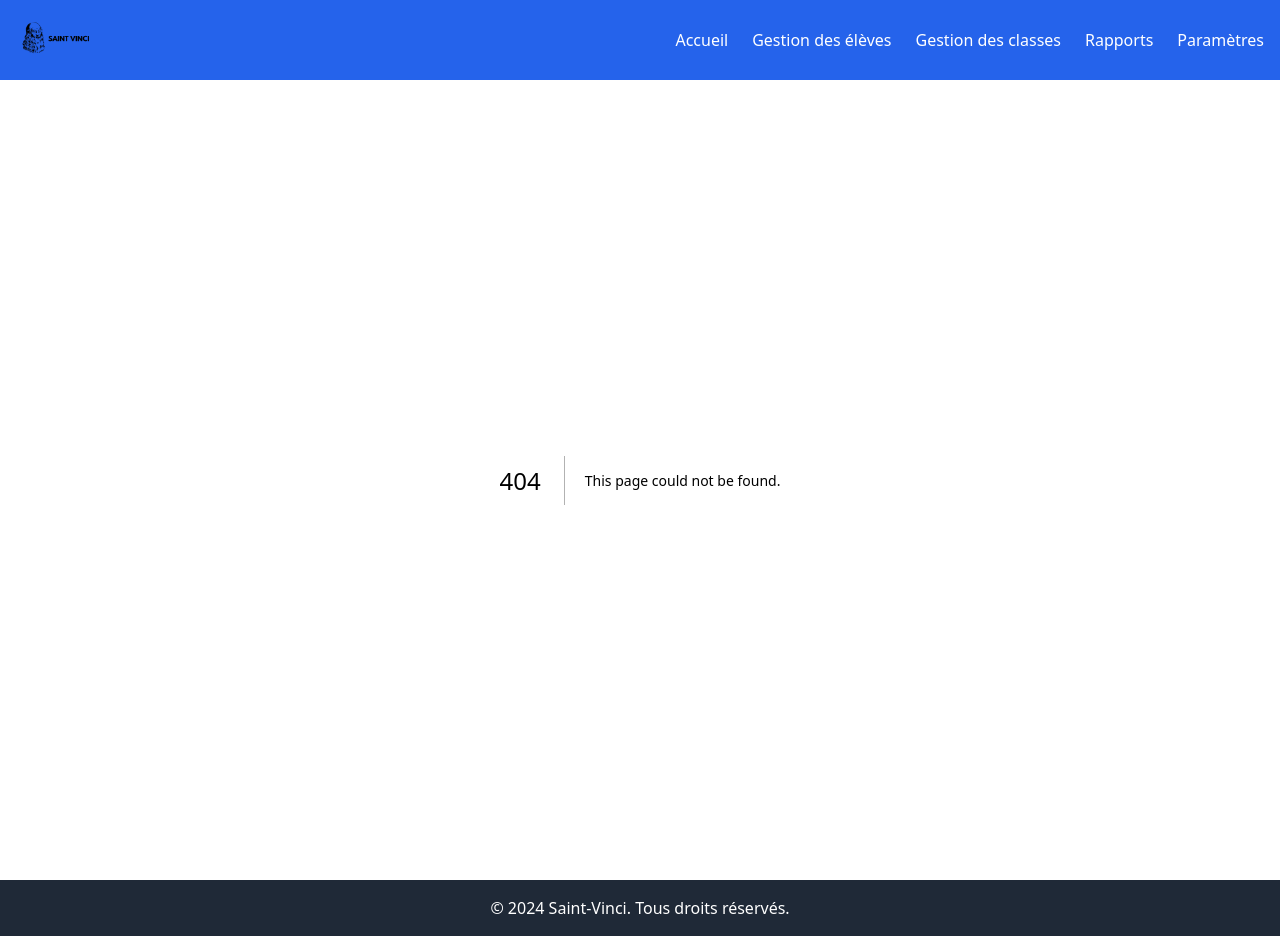
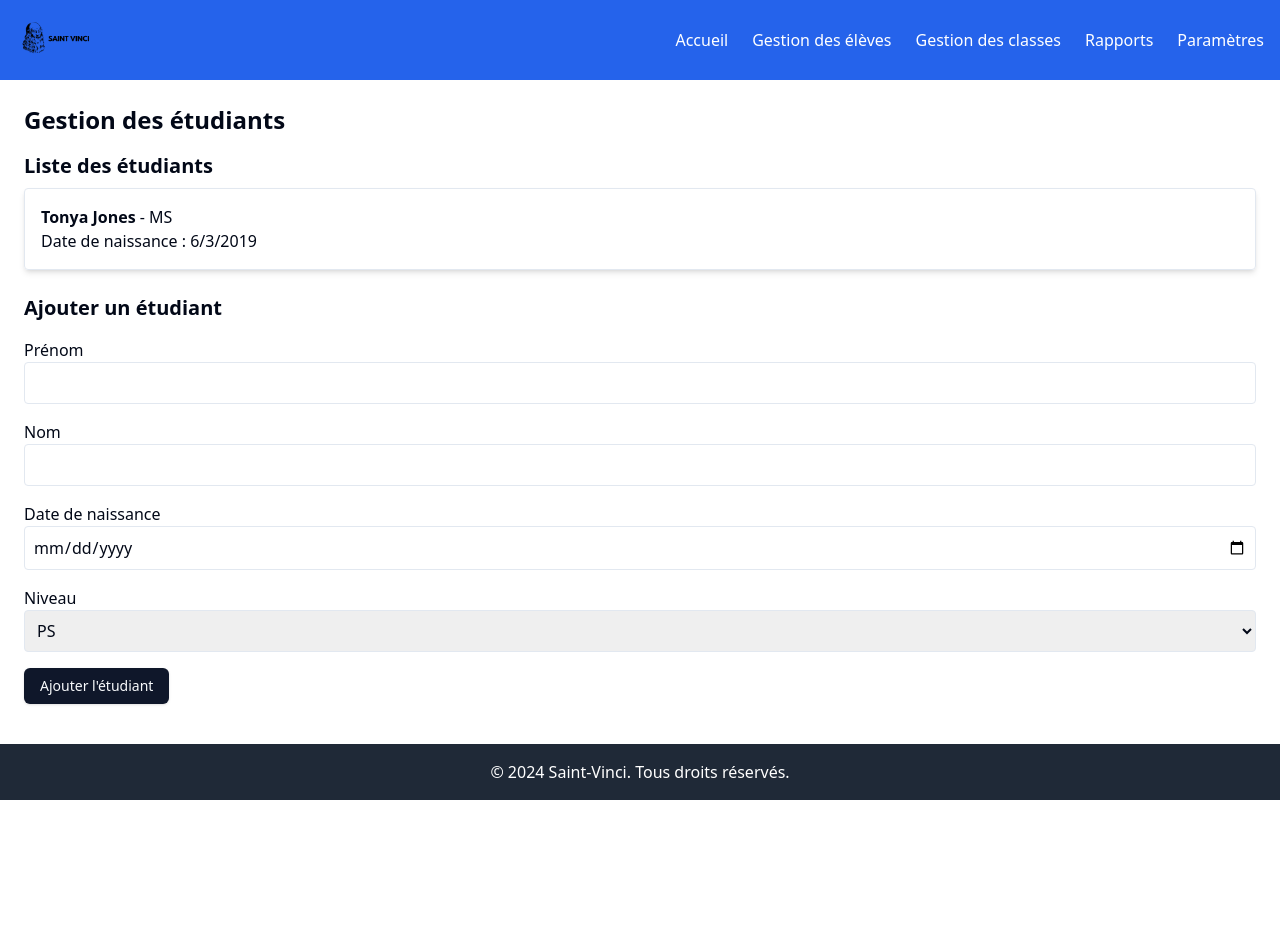
Before and after one commit to Odecam1/saint-vinci, a Next.js app: page /add-student in a window 1280 px wide. Before the commit this address had no page. After the commit the page ends 800 px from the top, so only its background shows below. Built offline with nearby package versions, Linux system fonts and the light colour scheme.

Commit message:
Added students inscription and classes forms

```diff
--- a/package.json
+++ b/package.json
@@ -10,6 +10,7 @@
     "lint": "next lint"
   },
   "dependencies": {
+    "@faker-js/faker": "^9.3.0",
     "@hookform/resolvers": "^3.9.1",
     "@radix-ui/react-slot": "^1.1.0",
     "class-variance-authority": "^0.7.1",
--- /dev/null
+++ b/src/app/add-student/page.tsx
@@ -0,0 +1,152 @@
+"use client"
+
+import { Button } from "@/components/ui/button"
+import React, { useState } from "react"
+
+// Définition du type pour les étudiants
+type Student = {
+  _id: string
+  firstName: string
+  lastName: string
+  birthDate: string
+  level: string
+  status: string
+}
+
+const AddStudentsPage = () => {
+  // Liste des niveaux possibles
+  const levels = ["PS", "MS", "GS", "CP", "CE1", "CE2", "CM1", "CM2"]
+
+  // État pour gérer la liste des étudiants
+  const [students, setStudents] = useState<Student[]>([
+    {
+      _id: "4710cd64-9dc4-4379-816c-d03df9e56de3",
+      firstName: "Tonya",
+      lastName: "Jones",
+      birthDate: "2019-06-03",
+      level: "MS",
+      status: "enrolled",
+    },
+  ])
+
+  // État pour gérer le formulaire d'ajout
+  const [formData, setFormData] = useState<Omit<Student, "_id">>({
+    firstName: "",
+    lastName: "",
+    birthDate: "",
+    level: levels[0], // Définir le premier niveau par défaut
+    status: "enrolled",
+  })
+
+  // Fonction pour ajouter un étudiant
+  const addStudent = (e: React.FormEvent) => {
+    e.preventDefault()
+
+    // Crée un nouvel étudiant avec un ID unique
+    const newStudent: Student = {
+      _id: crypto.randomUUID(),
+      ...formData,
+    }
+
+    // Ajoute l'étudiant à la liste
+    setStudents((prev) => [...prev, newStudent])
+
+    // Réinitialise le formulaire
+    setFormData({
+      firstName: "",
+      lastName: "",
+      birthDate: "",
+      level: levels[0], // Réinitialise au premier niveau par défaut
+      status: "enrolled",
+    })
+  }
+
+  return (
+    <div className="p-6">
+      <h1 className="mb-4 text-2xl font-bold">Gestion des étudiants</h1>
+
+      {/* Liste des étudiants */}
+      <div className="mb-6">
+        <h2 className="mb-2 text-xl font-semibold">Liste des étudiants</h2>
+        <ul className="space-y-4">
+          {students.map((student) => (
+            <li
+              key={student._id}
+              className="flex items-center justify-between rounded border p-4 shadow-md"
+            >
+              <div>
+                <p>
+                  <strong>
+                    {student.firstName} {student.lastName}
+                  </strong>{" "}
+                  - {student.level}
+                </p>
+                <p>Date de naissance : {new Date(student.birthDate).toLocaleDateString()}</p>
+              </div>
+            </li>
+          ))}
+        </ul>
+      </div>
+
+      {/* Formulaire pour ajouter un étudiant */}
+      <form onSubmit={addStudent} className="space-y-4">
+        <h2 className="text-xl font-semibold">Ajouter un étudiant</h2>
+
+        <div>
+          <label className="block font-medium">Prénom</label>
+          <input
+            type="text"
+            value={formData.firstName}
+            onChange={(e) => setFormData({ ...formData, firstName: e.target.value })}
+            className="w-full rounded border p-2"
+            required
+          />
+        </div>
+
+        <div>
+          <label className="block font-medium">Nom</label>
+          <input
+            type="text"
+            value={formData.lastName}
+            onChange={(e) => setFormData({ ...formData, lastName: e.target.value })}
+            className="w-full rounded border p-2"
+            required
+          />
+        </div>
+
+        <div>
+          <label className="block font-medium">Date de naissance</label>
+          <input
+            type="date"
+            value={formData.birthDate}
+            onChange={(e) => setFormData({ ...formData, birthDate: e.target.value })}
+            className="w-full rounded border p-2"
+            required
+          />
+        </div>
+
+        <div>
+          <label className="block font-medium">Niveau</label>
+          <select
+            value={formData.level}
+            onChange={(e) => setFormData({ ...formData, level: e.target.value })}
+            className="w-full rounded border p-2"
+            required
+          >
+            {levels.map((level) => (
+              <option key={level} value={level}>
+                {level}
+              </option>
+            ))}
+          </select>
+        </div>
+
+        <Button type="submit" variant="default" className="mt-4 w-fit">
+          Ajouter l&apos;étudiant
+        </Button>
+      </form>
+    </div>
+  )
+}
+
+export default AddStudentsPage
--- /dev/null
+++ b/src/app/classes/page.tsx
@@ -0,0 +1,162 @@
+"use client"
+
+import { faker } from "@faker-js/faker"
+import React, { useEffect, useState } from "react"
+
+// Définition des types
+type Student = {
+  _id: string
+  firstName: string
+  lastName: string
+  birthDate: string
+  level: string
+  status: string
+}
+
+type Class = {
+  id: string
+  level: string
+  students: Student[]
+}
+
+// Génération des niveaux scolaires
+const levels = ["PS", "MS", "GS", "CP", "CE1", "CE2", "CM1", "CM2"]
+
+// Fonction pour générer une classe avec des étudiants
+const generateClass = (level: string): Class => {
+  const studentCount = faker.number.int({ min: 15, max: 25 }) // Entre 15 et 25 élèves
+  const students = Array.from({ length: studentCount }, () => ({
+    _id: crypto.randomUUID(), // Génère un UUID unique pour chaque étudiant
+    firstName: faker.person.firstName(), // Génère un prénom
+    lastName: faker.person.lastName(), // Génère un nom de famille
+    birthDate: faker.date.between({ from: "2010-01-01", to: "2015-01-01" }).toISOString().split("T")[0], // Convertir en string (format YYYY-MM-DD)
+    level,
+    status: faker.helpers.arrayElement(["enrolled", "repeating", "new"]),
+  }))
+
+  return {
+    id: crypto.randomUUID(), // Génère un UUID pour chaque classe
+    level,
+    students,
+  }
+}
+
+const ClassesPage = () => {
+  // État pour gérer les classes initiales
+  const [classes, setClasses] = useState<Class[]>([])
+
+  // État pour gérer la classe actuellement sélectionnée
+  const [selectedClass, setSelectedClass] = useState<Class | null>(null)
+
+  // Générer les classes après le rendu initial côté client
+  useEffect(() => {
+    const generatedClasses = levels.map((level) => generateClass(level))
+    setClasses(generatedClasses)
+    setSelectedClass(generatedClasses[0]) // Sélectionne la première classe par défaut
+  }, [])
+
+  // Fonction pour mettre à jour le statut d'un élève
+  const updateStudentStatus = (classId: string, studentId: string, newStatus: string) => {
+    setClasses((prevClasses) =>
+      prevClasses.map((classe) =>
+        classe.id === classId
+          ? {
+              ...classe,
+              students: classe.students.map((student) =>
+                student._id === studentId ? { ...student, status: newStatus } : student
+              ),
+            }
+          : classe
+      )
+    )
+  }
+
+  // Fonction pour changer la classe sélectionnée
+  const handleClassChange = (e: React.ChangeEvent<HTMLSelectElement>) => {
+    const classId = e.target.value
+    const classToDisplay = classes.find((classe) => classe.id === classId)
+
+    if (classToDisplay) {
+      setSelectedClass(classToDisplay)
+    }
+  }
+
+  // Vérifie que les classes sont disponibles avant de tenter de rendre
+  if (!selectedClass) {
+    return <div>Loading...</div>
+  }
+
+  return (
+    <div className="p-6">
+      <h1 className="mb-4 text-2xl font-bold">Gestion des classes</h1>
+
+      {/* Sélecteur de classe */}
+      <div className="mb-6">
+        <label className="mr-4">Choisissez une classe :</label>
+        <select
+          className="border p-2"
+          value={selectedClass.id}
+          onChange={handleClassChange}
+        >
+          {classes.map((classe) => (
+            <option key={classe.id} value={classe.id}>
+              {classe.level}
+            </option>
+          ))}
+        </select>
+      </div>
+
+      {/* Liste des étudiants */}
+      <div className="mb-6">
+        <h2 className="mb-2 text-xl font-semibold">Classe : {selectedClass.level}</h2>
+        <ul className="space-y-4">
+          {selectedClass.students.map((student) => (
+            <li
+              key={student._id}
+              className="flex items-center justify-between rounded border p-2 shadow-sm"
+            >
+              <div>
+                <p>
+                  <strong>
+                    {student.firstName} {student.lastName}
+                  </strong>{" "}
+                  - {student.level}
+                </p>
+                <p>Date de naissance : {student.birthDate}</p>
+              </div>
+              <div>
+                {/* Boutons pour changer le statut */}
+                <button
+                  onClick={() => updateStudentStatus(selectedClass.id, student._id, "enrolled")}
+                  className={`rounded px-2 py-1 text-sm ${
+                    student.status === "enrolled" ? "bg-green-500 text-white" : "bg-gray-300"
+                  }`}
+                >
+                  Enrolled
+                </button>
+                <button
+                  onClick={() => updateStudentStatus(selectedClass.id, student._id, "repeating")}
+                  className={`ml-2 rounded px-2 py-1 text-sm ${
+                    student.status === "repeating" ? "bg-yellow-500 text-white" : "bg-gray-300"
+                  }`}
+                >
+                  Repeating
+                </button>
+                <button
+                  onClick={() => updateStudentStatus(selectedClass.id, student._id, "new")}
+                  className={`ml-2 rounded px-2 py-1 text-sm ${
+                    student.status === "new" ? "bg-blue-500 text-white" : "bg-gray-300"
+                  }`}
+                >
+                  New
+                </button>
+              </div>
+            </li>
+          ))}
+        </ul>
+      </div>
+    </div>
+  )
+}
+
+export default ClassesPage
--- a/src/app/page.tsx
+++ b/src/app/page.tsx
@@ -1,4 +1,5 @@
 import { FC } from "react"
+import Link from "next/link"
 
 const Home: FC = () => {
   return (
@@ -15,14 +16,22 @@ const Home: FC = () => {
       <section className="rounded-lg bg-white p-6 shadow-md">
         <h2 className="mb-4 text-2xl font-semibold text-gray-800">Actions rapides</h2>
         <div className="grid grid-cols-1 gap-6 sm:grid-cols-2 md:grid-cols-3">
-          <div className="rounded-lg bg-blue-500 p-6 text-white shadow-lg transition-shadow hover:shadow-xl">
+          <button>
+          <Link href="/add-student">
+          <div className="rounded-lg bg-blue-500 p-6 text-left text-white shadow-lg transition-shadow hover:shadow-xl">
             <h3 className="text-xl font-medium">Ajouter un élève</h3>
-            <p className="mt-2">Ajoutez un nouvel élève à l'école en quelques clics.</p>
-          </div>
-          <div className="rounded-lg bg-green-500 p-6 text-white shadow-lg transition-shadow hover:shadow-xl">
+            Ajoutez un nouvel élève à l'école facilement.
+            </div>
+          </Link>
+          </button>
+          <button>
+          <Link href="/classes">
+          <div className="rounded-lg bg-green-500 p-6 text-left text-white shadow-lg transition-shadow hover:shadow-xl">
             <h3 className="text-xl font-medium">Gérer les classes</h3>
-            <p className="mt-2">Attribuez les élèves aux classes et gérez leur progression.</p>
-          </div>
+            <p className="mt-2">Visualiser les classes et gérer leurs élèves.</p>
+            </div>
+          </Link>
+          </button>
           <div className="rounded-lg bg-yellow-500 p-6 text-white shadow-lg transition-shadow hover:shadow-xl">
             <h3 className="text-xl font-medium">Voir les rapports</h3>
             <p className="mt-2">Consultez les rapports et générez des documents pour les enseignants.</p>
--- a/src/components/Header.tsx
+++ b/src/components/Header.tsx
@@ -6,12 +6,14 @@ const Header = () => {
   return (
     <header className="bg-blue-600 px-4 text-white">
       <div className="flex items-center justify-between">
+        <Link href={routes.home()}>
         <Image
             src="/logo-saint-vinci.png"
             alt="Saint-Vinci Logo"
             width={80}
             height={50}
           />
+        </Link>
         <nav>
           <ul className="flex space-x-6">
             <li>
```
Also changed, not shown: 1 other file (tests, documents, lock files or other folders).
